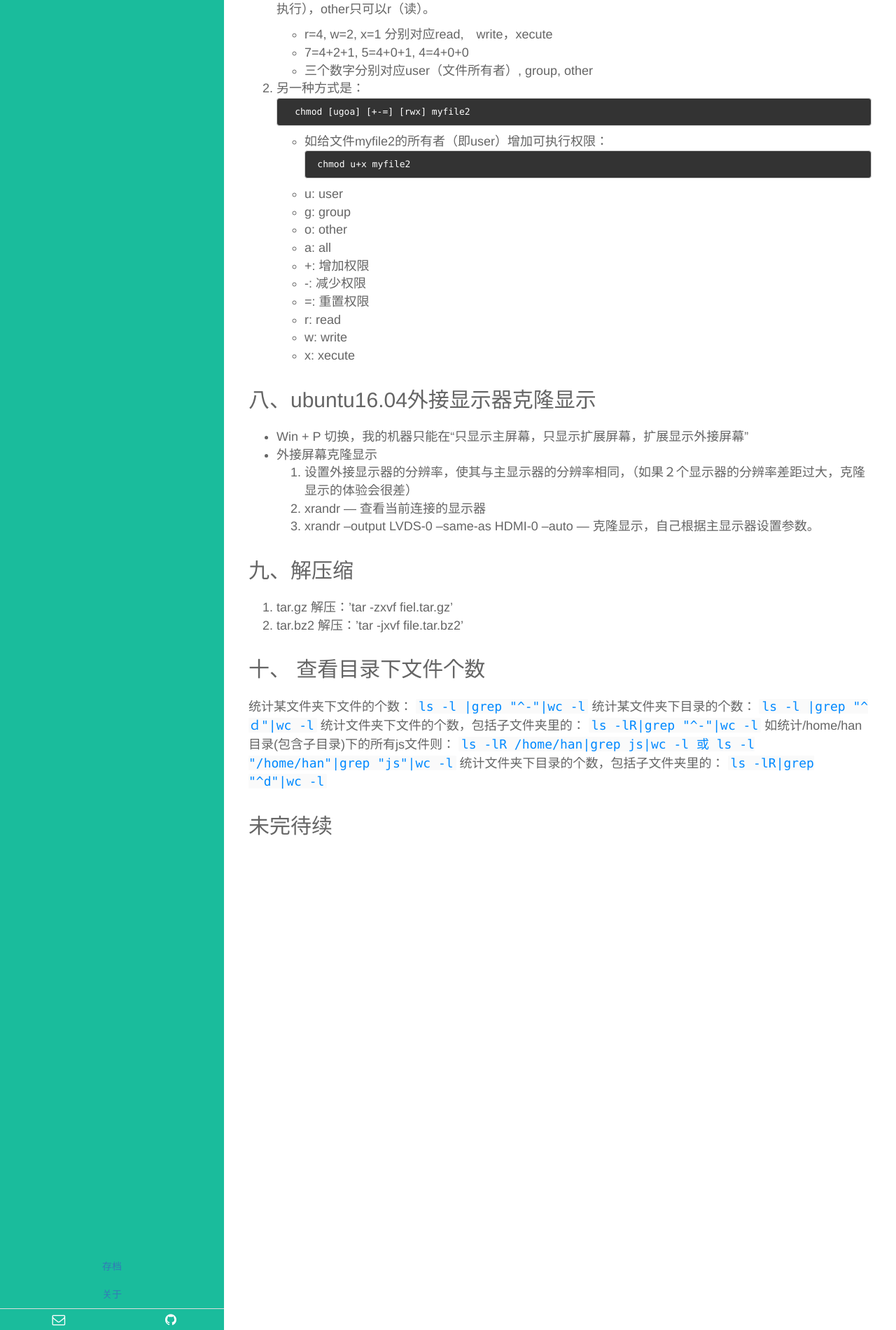
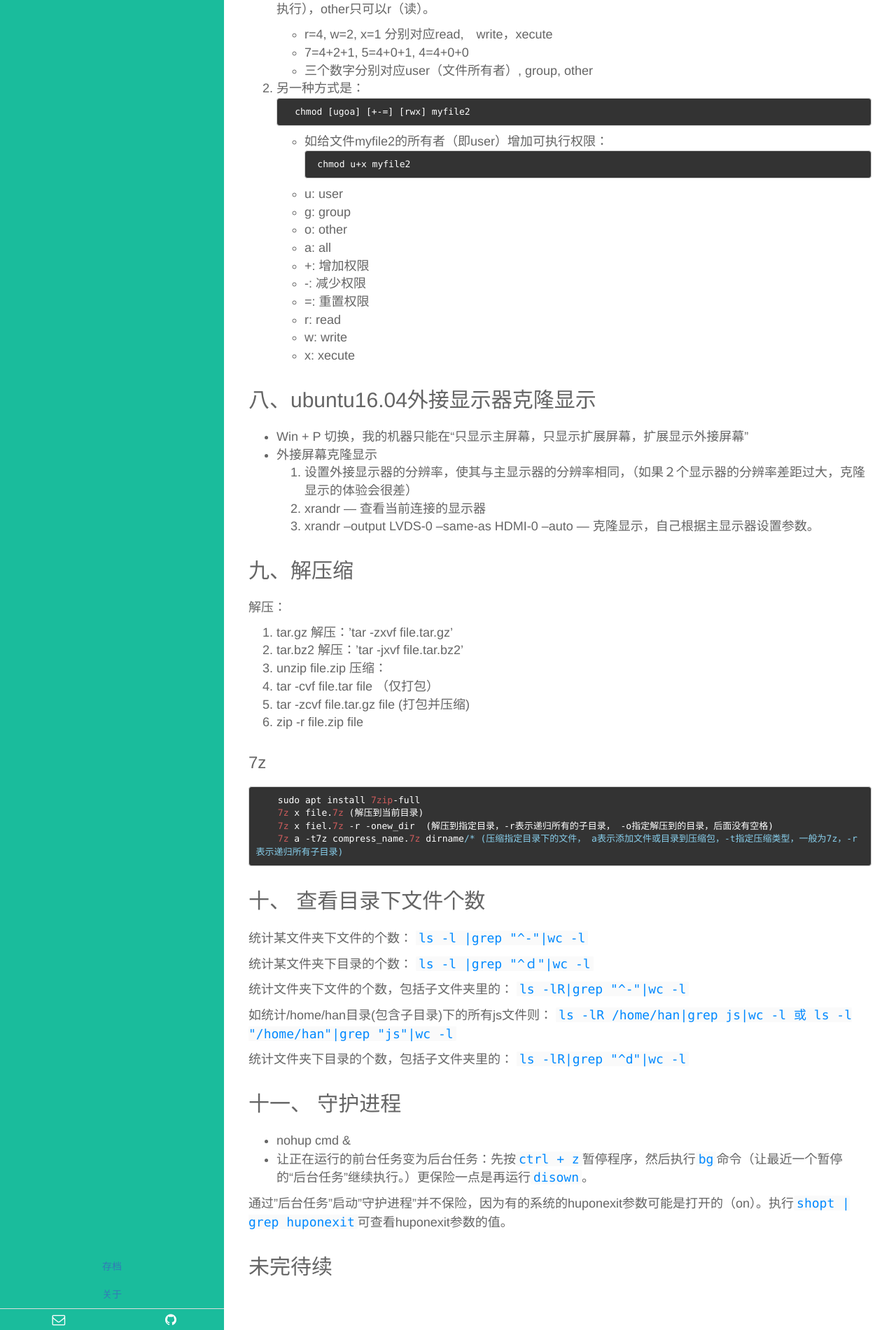
Before and after one commit to zjj421/zjj421.github.io, a Jekyll site: the page built from _posts/Linux/2017-08-06-Basic_knowledge_of_Linux.md, in a window 1280 px wide. Shown: the part 3024-4925 px from the top of the page at 70% size. Built offline with Jekyll 4.4.1, drawn with Linux system fonts in a browser that asks for light colours.

Commit message:
add something

````diff
--- a/_posts/Linux/2017-08-06-Basic_knowledge_of_Linux.md
+++ b/_posts/Linux/2017-08-06-Basic_knowledge_of_Linux.md
@@ -162,19 +162,44 @@ alias命令是设置别名用的，这里ss就代表"http_proxy=http://localhost
   3. xrandr --output LVDS-0 --same-as HDMI-0 --auto --- 克隆显示，自己根据主显示器设置参数。
 
 ## 九、解压缩
-1. tar.gz 解压：'tar -zxvf fiel.tar.gz'
+解压：
+1. tar.gz 解压：'tar -zxvf file.tar.gz'
 2. tar.bz2 解压：'tar -jxvf file.tar.bz2'
+3. unzip file.zip
+压缩：
+1. tar -cvf file.tar file （仅打包）
+2. tar -zcvf file.tar.gz file (打包并压缩)
+3. zip -r file.zip file
+
+### 7z
+```
+    sudo apt install 7zip-full
+    7z x file.7z (解压到当前目录)
+    7z x fiel.7z -r -onew_dir  (解压到指定目录，-r表示递归所有的子目录， -o指定解压到的目录，后面没有空格)
+    7z a -t7z compress_name.7z dirname/* (压缩指定目录下的文件， a表示添加文件或目录到压缩包，-t指定压缩类型，一般为7z，-r表示递归所有子目录)
+```
+
 
 ## 十、 查看目录下文件个数
 统计某文件夹下文件的个数：
 `ls -l |grep "^-"|wc -l`
+
 统计某文件夹下目录的个数：
 `ls -l |grep "^ｄ"|wc -l`
+
 统计文件夹下文件的个数，包括子文件夹里的：
 `ls -lR|grep "^-"|wc -l`
+
 如统计/home/han目录(包含子目录)下的所有js文件则：
 `ls -lR /home/han|grep js|wc -l 或 ls -l "/home/han"|grep "js"|wc -l`
+
 统计文件夹下目录的个数，包括子文件夹里的：
 `ls -lR|grep "^d"|wc -l`
 
+## 十一、 守护进程
+- nohup cmd &
+- 让正在运行的前台任务变为后台任务：先按`ctrl + z`暂停程序，然后执行`bg`命令（让最近一个暂停的“后台任务”继续执行。）更保险一点是再运行`disown`。
+
+通过"后台任务"启动"守护进程"并不保险，因为有的系统的huponexit参数可能是打开的（on）。执行`shopt | grep huponexit`可查看huponexit参数的值。
+
 ## 未完待续
````
Also changed, not shown: _posts/Python3/2017-09-06-python3-杂记.md (+23 -2 lines).
